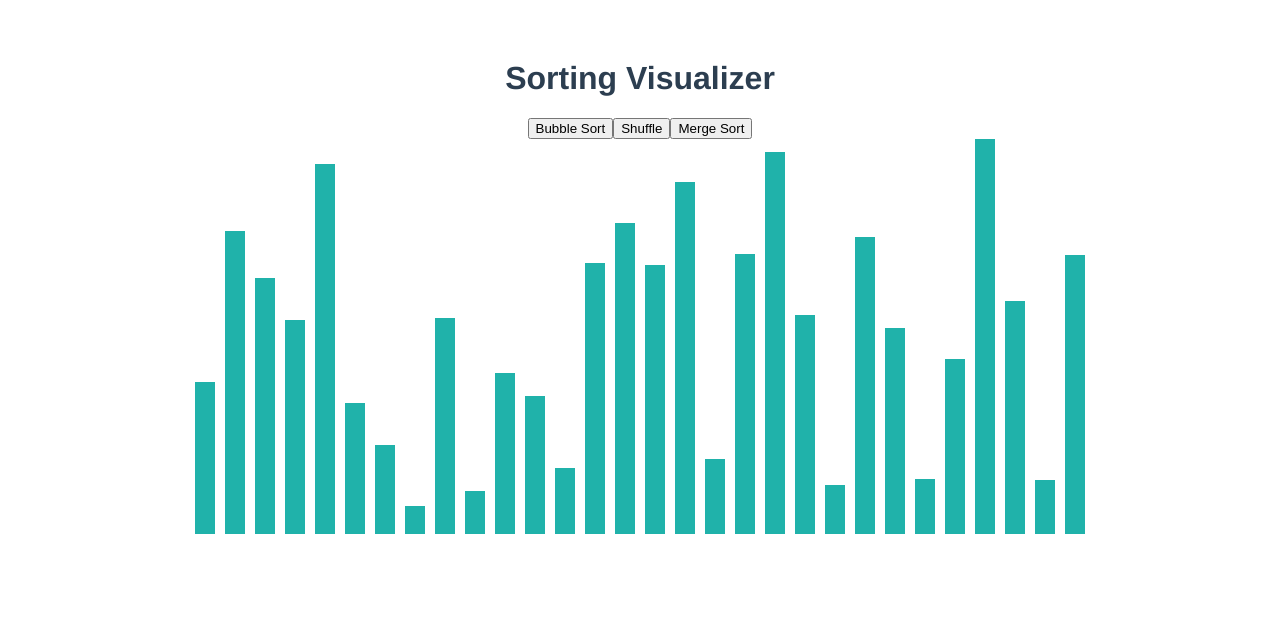
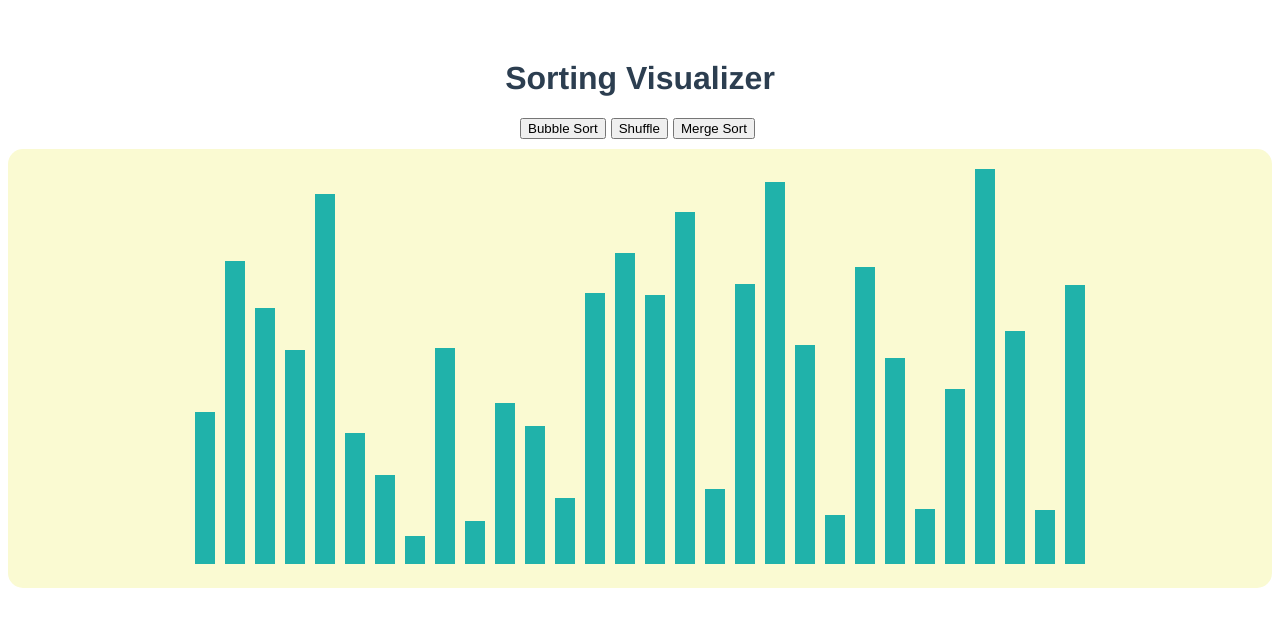
Before and after one commit to josevenzke/sorting-algorithms, a Vue app in the folder sorting-visualizer/: page / in a window 1280 px wide. Shown: the top 626 px of the page. Built offline with nearby package versions, Linux system fonts and the light colour scheme.

Commit message:
better style to app

```diff
--- a/sorting-visualizer/src/App.vue
+++ b/sorting-visualizer/src/App.vue
@@ -1,10 +1,11 @@
 <template>
   <div>
     <h1>Sorting Visualizer</h1>
-    <button @click="bubbleSort()">Bubble Sort</button>
-    <button @click="fillArray()">Shuffle</button>
-    <button @click="mergeSort()">Merge Sort</button>
-
+    <div class="buttons-container">
+      <button @click="bubbleSort()">Bubble Sort</button>
+      <button @click="fillArray()">Shuffle</button>
+      <button @click="mergeSort()">Merge Sort</button>
+    </div>
     <div class="container">
       <div class="bar" v-for="(number,index) in array" :key="index" :style="{height: number[0] + 'px',backgroundColor:number[1]}"></div>
     </div>
@@ -104,7 +105,17 @@ export default {
   margin-top: 60px;
 }
 .container {
-  margin: auto;;
+  margin: auto;
+  background-color: lightgoldenrodyellow;
+  border-radius: 15px;
+  padding: 20px;
+}
+.buttons-container{
+  margin: 10px;
+}
+
+.buttons-container>button{
+  margin-right: 5px;
 }
 .bar {
   width: 20px;
@@ -112,16 +123,3 @@ export default {
   margin: 0 5px;
 }
 </style>
-© 2021 GitHub, Inc.
-Terms
-Privacy
-Security
-Status
-Docs
-Contact GitHub
-Pricing
-API
-Training
-Blog
-About
-Loading
```
